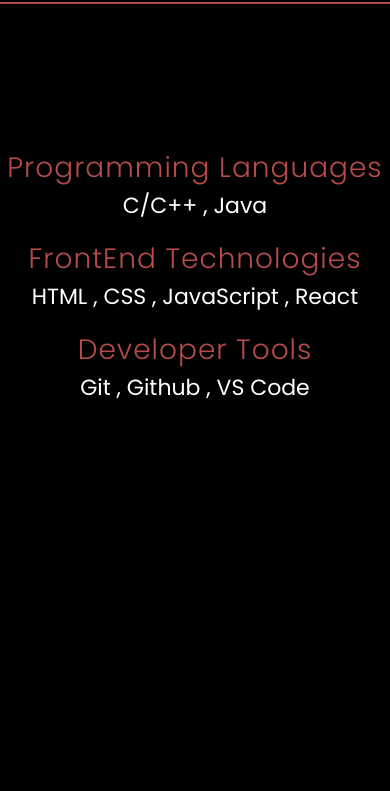
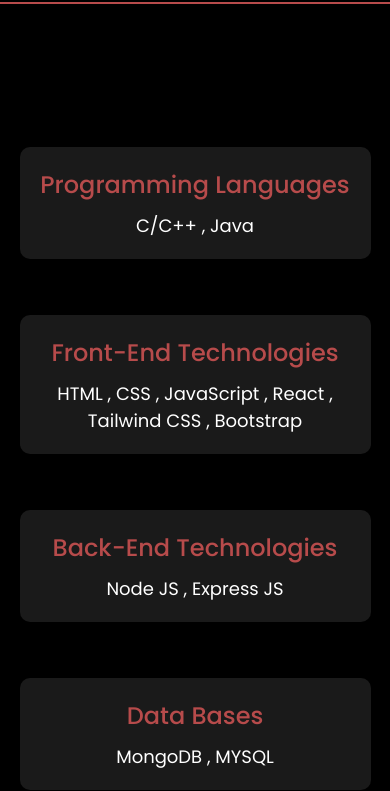
Before and after one commit to jahangeer-44/Personal-Portfolio, a plain HTML site: page skills.html in a window 390 px wide. Shown: the part 63-854 px from the top of the page. Drawn offline with Linux system fonts and the light colour scheme.

Commit message:
added project file

```diff
--- a/contact.css
+++ b/contact.css
@@ -1,7 +1,6 @@
 @import url('https://fonts.googleapis.com/css2?family=Poppins:wght@100;200;300;400;500;600&display=swap');
-@import url('https://fonts.googleapis.com/css2?family=Poppins&display=swap');
 
-*{
+* {
     margin: 0;
     padding: 0;
     box-sizing: border-box;
@@ -10,50 +9,17 @@
     outline: none;
     font-family: 'Poppins', sans-serif;
 }
+
 html {
     font-size: 62.5%;
 }
-body{
 
+body {
     background-color: black;
     color: white;
-
-}
-.portfolio {
-    margin: 150px 0;
-    padding: 0 5rem;
-}
-.portfolio-content{
-    padding-top: 60px;
-    display: flex;
-    justify-content: center;
-    text-align: center;
-}
-.line{
-
-    color:#b74b4b;
-    font-size: 28px;
 }
 
-/* utility class */
-.my-heading {
-    font-size: 2.5rem;
-    margin: 0;
-}
-.text-center {
-    text-align: center;
-}
-
-.small-para {
-    font-size: 22px;
-    color: #fff;
-}
-.greet-heading {
-    font-size: 1.5rem;
-    font-weight:300;
-    margin: 0;
-    letter-spacing: 1px;
-}
+/* Header */
 header {
     position: fixed;
     top: 0;
@@ -68,6 +34,10 @@ header {
     border-bottom: 2px solid #b74b4b;
 }
 
+.name {
+    color: #b74b4b;
+    font-size: 3rem;
+}
 
 nav a {
     font-size: 1.8rem;
@@ -84,50 +54,15 @@ nav a.active {
     border-bottom: 3px solid #b74b4b;
 }
 
-@media (max-width: 995px) {
-    nav {
-        position: absolute;
-        display: none;
-        top: 0;
-        right: 0;
-        width: 50%;
-        padding: 1rem;
-        background-color: #161616;
-        border-left: 3px solid #b74b4b;
-        border-bottom: 3px solid #b74b4b;
-        border-bottom-left-radius: 2rem;
-    }
-
-    nav.active {
-        display: block;
-    }
-
-    nav a {
-        display: block;
-        font-size: 2rem;
-        margin: 2rem 0;
-    }
-
-    nav a:hover,
-    nav a.active {
-        padding: 1rem;
-        border-radius: 0.5rem;
-        border-bottom: 0.5rem solid #b74b4b;
-    }
-}
-.name {
-    color: #b74b4b;
-    font-size: 3rem;
-}
-/* Menu Icon - Hidden by default */
+/* Menu Icon */
 .menu-icon {
     font-size: 3rem;
     color: white;
     cursor: pointer;
-    display: none; /* Hidden on larger screens */
+    display: none;
 }
 
-/* Show the menu icon on small screens */
+/* Responsive Navbar */
 @media (max-width: 995px) {
     .menu-icon {
         display: block;
@@ -136,7 +71,6 @@ nav a.active {
         right: 3rem;
     }
 
-    /* Hide the nav by default */
     .nav {
         position: absolute;
         display: none;
@@ -158,8 +92,76 @@ nav a.active {
         margin: 1rem 0;
     }
 
-    /* Show navbar when active */
     .nav.active {
         display: flex;
     }
 }
+
+/* Portfolio Section */
+.portfolio {
+    margin: 150px 0;
+    padding: 0 5rem;
+}
+
+.portfolio-content {
+    padding-top: 60px;
+    display: flex;
+    flex-direction: column;
+    justify-content: center;
+    text-align: center;
+}
+
+/* Skill Categories */
+.my-row {
+    display: flex;
+    flex-wrap: wrap;
+    justify-content: center;
+    gap: 2rem;
+}
+
+.my-col {
+    background-color: rgba(255, 255, 255, 0.1);
+    border-radius: 10px;
+    padding: 2rem;
+    width: 320px; /* Adjusted width */
+    text-align: center;
+    transition: 0.3s;
+    overflow: hidden; /* Prevents text overflow */
+    word-wrap: break-word; /* Ensures text wraps properly */
+}
+
+.my-col:hover {
+    transform: translateY(-5px);
+    background-color: rgba(255, 255, 255, 0.2);
+}
+
+/* Utility Classes */
+.line {
+    color: #b74b4b;
+    font-size: 2.4rem;
+}
+
+.greet-heading {
+    font-size: 2rem;
+    font-weight: 500;
+    margin-bottom: 1rem;
+}
+
+.small-para {
+    font-size: 1.8rem;
+    color: white;
+    word-wrap: break-word; /* Wrap long words */
+    overflow-wrap: break-word;
+}
+
+/* Responsive Design */
+@media (max-width: 768px) {
+    .my-row {
+        flex-direction: column;
+        align-items: center;
+    }
+
+    .my-col {
+        width: 90%;
+    }
+}
--- a/education.css
+++ b/education.css
@@ -1,7 +1,6 @@
 @import url('https://fonts.googleapis.com/css2?family=Poppins:wght@100;200;300;400;500;600&display=swap');
-@import url('https://fonts.googleapis.com/css2?family=Poppins&display=swap');
 
-*{
+* {
     margin: 0;
     padding: 0;
     box-sizing: border-box;
@@ -10,50 +9,17 @@
     outline: none;
     font-family: 'Poppins', sans-serif;
 }
+
 html {
     font-size: 62.5%;
 }
-body{
 
+body {
     background-color: black;
     color: white;
 }
 
-.portfolio {
-    margin: 150px 0;
-    padding: 0 5rem;
-}
-.portfolio-content{
-    padding-top: 60px;
-    display: flex;
-    justify-content: center;
-    text-align: center;
-}
-.line{
-
-    color:#b74b4b;
-    font-size: 28px;
-}
-
-/* utility class */
-.my-heading {
-    font-size: 2.5rem;
-    margin: 0;
-}
-.text-center {
-    text-align: center;
-}
-
-.small-para {
-    font-size: 22px;
-    color: #fff;
-}
-.greet-heading {
-    font-size: 1.5rem;
-    font-weight:300;
-    margin: 0;
-    letter-spacing: 1px;
-}
+/* Header */
 header {
     position: fixed;
     top: 0;
@@ -68,6 +34,10 @@ header {
     border-bottom: 2px solid #b74b4b;
 }
 
+.name {
+    color: #b74b4b;
+    font-size: 3rem;
+}
 
 nav a {
     font-size: 1.8rem;
@@ -84,50 +54,15 @@ nav a.active {
     border-bottom: 3px solid #b74b4b;
 }
 
-@media (max-width: 995px) {
-    nav {
-        position: absolute;
-        display: none;
-        top: 0;
-        right: 0;
-        width: 50%;
-        padding: 1rem;
-        background-color: #161616;
-        border-left: 3px solid #b74b4b;
-        border-bottom: 3px solid #b74b4b;
-        border-bottom-left-radius: 2rem;
-    }
-
-    nav.active {
-        display: block;
-    }
-
-    nav a {
-        display: block;
-        font-size: 2rem;
-        margin: 2rem 0;
-    }
-
-    nav a:hover,
-    nav a.active {
-        padding: 1rem;
-        border-radius: 0.5rem;
-        border-bottom: 0.5rem solid #b74b4b;
-    }
-}
-.name {
-    color: #b74b4b;
-    font-size: 3rem;
-}
-/* Menu Icon - Hidden by default */
+/* Menu Icon */
 .menu-icon {
     font-size: 3rem;
     color: white;
     cursor: pointer;
-    display: none; /* Hidden on larger screens */
+    display: none;
 }
 
-/* Show the menu icon on small screens */
+/* Responsive Navbar */
 @media (max-width: 995px) {
     .menu-icon {
         display: block;
@@ -136,7 +71,6 @@ nav a.active {
         right: 3rem;
     }
 
-    /* Hide the nav by default */
     .nav {
         position: absolute;
         display: none;
@@ -158,8 +92,76 @@ nav a.active {
         margin: 1rem 0;
     }
 
-    /* Show navbar when active */
     .nav.active {
         display: flex;
     }
 }
+
+/* Portfolio Section */
+.portfolio {
+    margin: 150px 0;
+    padding: 0 5rem;
+}
+
+.portfolio-content {
+    padding-top: 60px;
+    display: flex;
+    flex-direction: column;
+    justify-content: center;
+    text-align: center;
+}
+
+/* Skill Categories */
+.my-row {
+    display: flex;
+    flex-wrap: wrap;
+    justify-content: center;
+    gap: 2rem;
+}
+
+.my-col {
+    background-color: rgba(255, 255, 255, 0.1);
+    border-radius: 10px;
+    padding: 2rem;
+    width: 320px; /* Adjusted width */
+    text-align: center;
+    transition: 0.3s;
+    overflow: hidden; /* Prevents text overflow */
+    word-wrap: break-word; /* Ensures text wraps properly */
+}
+
+.my-col:hover {
+    transform: translateY(-5px);
+    background-color: rgba(255, 255, 255, 0.2);
+}
+
+/* Utility Classes */
+.line {
+    color: #b74b4b;
+    font-size: 2.4rem;
+}
+
+.greet-heading {
+    font-size: 2rem;
+    font-weight: 500;
+    margin-bottom: 1rem;
+}
+
+.small-para {
+    font-size: 1.8rem;
+    color: white;
+    word-wrap: break-word; /* Wrap long words */
+    overflow-wrap: break-word;
+}
+
+/* Responsive Design */
+@media (max-width: 768px) {
+    .my-row {
+        flex-direction: column;
+        align-items: center;
+    }
+
+    .my-col {
+        width: 90%;
+    }
+}
--- a/skills.css
+++ b/skills.css
@@ -1,7 +1,6 @@
 @import url('https://fonts.googleapis.com/css2?family=Poppins:wght@100;200;300;400;500;600&display=swap');
-@import url('https://fonts.googleapis.com/css2?family=Poppins&display=swap');
 
-*{
+* {
     margin: 0;
     padding: 0;
     box-sizing: border-box;
@@ -10,49 +9,17 @@
     outline: none;
     font-family: 'Poppins', sans-serif;
 }
+
 html {
     font-size: 62.5%;
 }
-body{
 
+body {
     background-color: black;
     color: white;
 }
-.portfolio {
-    margin: 150px 0;
-    padding: 0 5rem;
-}
-.portfolio-content{
-    padding-top: 60px;
-    display: flex;
-    justify-content: center;
-    text-align: center;
-}
-.line{
 
-    color:#b74b4b;
-    font-size: 28px;
-}
-
-/* utility class */
-.my-heading {
-    font-size: 2.5rem;
-    margin: 0;
-}
-.text-center {
-    text-align: center;
-}
-
-.small-para {
-    font-size: 22px;
-    color: #fff;
-}
-.greet-heading {
-    font-size: 1.5rem;
-    font-weight:300;
-    margin: 0;
-    letter-spacing: 1px;
-}
+/* Header */
 header {
     position: fixed;
     top: 0;
@@ -67,6 +34,10 @@ header {
     border-bottom: 2px solid #b74b4b;
 }
 
+.name {
+    color: #b74b4b;
+    font-size: 3rem;
+}
 
 nav a {
     font-size: 1.8rem;
@@ -83,50 +54,15 @@ nav a.active {
     border-bottom: 3px solid #b74b4b;
 }
 
-@media (max-width: 995px) {
-    nav {
-        position: absolute;
-        display: none;
-        top: 0;
-        right: 0;
-        width: 50%;
-        padding: 1rem;
-        background-color: #161616;
-        border-left: 3px solid #b74b4b;
-        border-bottom: 3px solid #b74b4b;
-        border-bottom-left-radius: 2rem;
-    }
-
-    nav.active {
-        display: block;
-    }
-
-    nav a {
-        display: block;
-        font-size: 2rem;
-        margin: 2rem 0;
-    }
-
-    nav a:hover,
-    nav a.active {
-        padding: 1rem;
-        border-radius: 0.5rem;
-        border-bottom: 0.5rem solid #b74b4b;
-    }
-}
-.name {
-    color: #b74b4b;
-    font-size: 3rem;
-}
-/* Menu Icon - Hidden by default */
+/* Menu Icon */
 .menu-icon {
     font-size: 3rem;
     color: white;
     cursor: pointer;
-    display: none; /* Hidden on larger screens */
+    display: none;
 }
 
-/* Show the menu icon on small screens */
+/* Responsive Navbar */
 @media (max-width: 995px) {
     .menu-icon {
         display: block;
@@ -135,7 +71,6 @@ nav a.active {
         right: 3rem;
     }
 
-    /* Hide the nav by default */
     .nav {
         position: absolute;
         display: none;
@@ -157,8 +92,76 @@ nav a.active {
         margin: 1rem 0;
     }
 
-    /* Show navbar when active */
     .nav.active {
         display: flex;
     }
 }
+
+/* Portfolio Section */
+.portfolio {
+    margin: 150px 0;
+    padding: 0 5rem;
+}
+
+.portfolio-content {
+    padding-top: 60px;
+    display: flex;
+    flex-direction: column;
+    justify-content: center;
+    text-align: center;
+}
+
+/* Skill Categories */
+.my-row {
+    display: flex;
+    flex-wrap: wrap;
+    justify-content: center;
+    gap: 2rem;
+}
+
+.my-col {
+    background-color: rgba(255, 255, 255, 0.1);
+    border-radius: 10px;
+    padding: 2rem;
+    width: 320px; /* Adjusted width */
+    text-align: center;
+    transition: 0.3s;
+    overflow: hidden; /* Prevents text overflow */
+    word-wrap: break-word; /* Ensures text wraps properly */
+}
+
+.my-col:hover {
+    transform: translateY(-5px);
+    background-color: rgba(255, 255, 255, 0.2);
+}
+
+/* Utility Classes */
+.line {
+    color: #b74b4b;
+    font-size: 2.4rem;
+}
+
+.greet-heading {
+    font-size: 2rem;
+    font-weight: 500;
+    margin-bottom: 1rem;
+}
+
+.small-para {
+    font-size: 1.8rem;
+    color: white;
+    word-wrap: break-word; /* Wrap long words */
+    overflow-wrap: break-word;
+}
+
+/* Responsive Design */
+@media (max-width: 768px) {
+    .my-row {
+        flex-direction: column;
+        align-items: center;
+    }
+
+    .my-col {
+        width: 90%;
+    }
+}
--- a/skills.html
+++ b/skills.html
@@ -13,7 +13,7 @@
         <h1 class="name">MD JAHANGEER</h1>
         <nav class="nav">
             <a href="index.html"> Home</a>
-            <!-- <a href="#">Services</a> -->
+            <a href="Projects.html" >Projects</a>
             <a href="#" class="active">Skills</a>
             <a href="education.html" >Education</a>
             <a href="contact.html" >Contact</a>
@@ -35,9 +35,27 @@
             <div class="my-col">
                 <div class="my-card port-card">
                     <h3 class="greet-heading blue-text">
-                        <u class="line"> FrontEnd Technologies </u>
+                        <u class="line"> Front-End Technologies </u>
                     </h3>
-                    <p class="small-para blue-text"> HTML , CSS , JavaScript , React <br> </p>
+                    <p class="small-para blue-text"> HTML , CSS , JavaScript , React , Tailwind CSS , Bootstrap <br> </p>
+                </div>
+            </div>
+            <br>
+            <div class="my-col">
+                <div class="my-card port-card">
+                    <h3 class="greet-heading blue-text">
+                        <u class="line"> Back-End Technologies </u>
+                    </h3>
+                    <p class="small-para blue-text">Node JS , Express JS<br> </p>
+                </div>
+            </div>
+            <br>
+            <div class="my-col">
+                <div class="my-card port-card">
+                    <h3 class="greet-heading blue-text">
+                        <u class="line"> Data Bases </u>
+                    </h3>
+                    <p class="small-para blue-text"> MongoDB , MYSQL <br> </p>
                 </div>
             </div>
             <br>
--- a/style.css
+++ b/style.css
@@ -207,7 +207,7 @@ span {
 @keyframes words {
     0%, 20% { content: "Student"; }
     21%, 40% { content: "Learner"; }
-    41%, 60% { content: "Frontend Designer"; }
+    41%, 60% { content: "Web Designer"; }
     61%, 80% { content: "Self motivator"; }
 }
 
```
Also changed, not shown: contact.html (+1 -1 lines), education.html (+2 -2 lines), index.html (+3 -4 lines).
